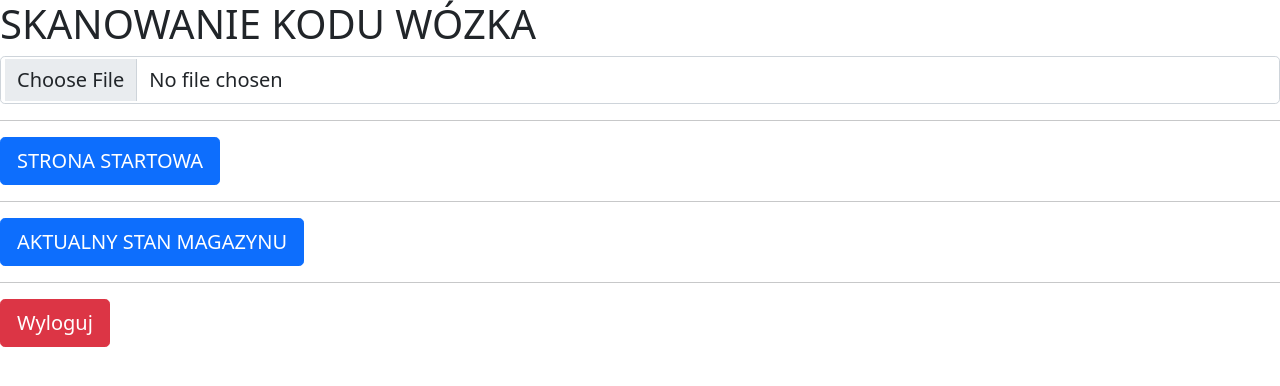
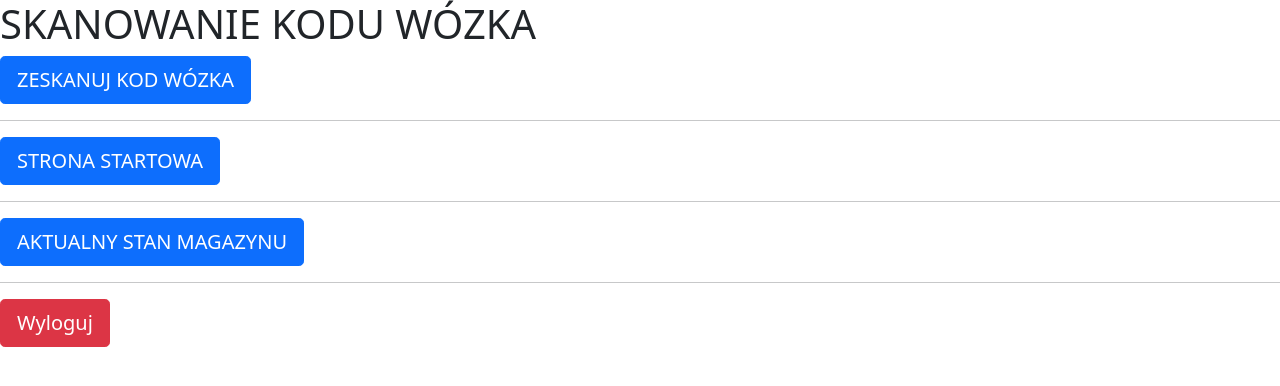
Before and after one commit to Mogarthron/Magazynier-Skaner, a Flask app: page /kod_wozka in a window 1280 px wide. Shown: the top 386 px of the page. Run offline with Flask 3, Linux system fonts and the light colour scheme.

Commit message:
frontend

```diff
--- a/templates/odczytaj_kod_wozka.html
+++ b/templates/odczytaj_kod_wozka.html
@@ -5,9 +5,11 @@
 <h1>SKANOWANIE KODU WÓZKA</h1>
 
 <form method="post" enctype="multipart/form-data">
-    <div class="input-group input-group-lg">
+    <!-- <div class="input-group input-group-lg">
         <input id="myFileInput" class="form-control" type="file" name="camera_image" accept="image/*" capture="camera">
-    </div>
+    </div> -->
+    <label for="myFileInput" class="btn btn-primary btn-lg" style="cursor: pointer;">ZESKANUJ KOD WÓZKA</label>
+      <input id="myFileInput" class="form-control" type="file" name="camera_image" accept="image/*" capture="camera" style="display: none;">
 </form>
 
 <hr>
@@ -18,13 +20,17 @@
 <a href="url_for(logout)" class="btn btn-lg btn-danger" role="button">Wyloguj</a>
 
 <script>
+    document.querySelector('label[for="myFileInput"]').addEventListener('click', function() {
+    document.getElementById('myFileInput').click();
+  });
+
 
     fetch('/static/rout_url.json')
         .then(response => response.json())
         .then(data => {
 
             // Extract the server URL from the loaded data
-            const serverUrl = data.kod_wozka;
+            const serverUrl = data.server_ip+"kod_wozka";
 
             var myInput = document.getElementById('myFileInput');
 
```
Also changed, not shown: templates/odczytaj_kod_miejsca.html (+17 -3 lines).
